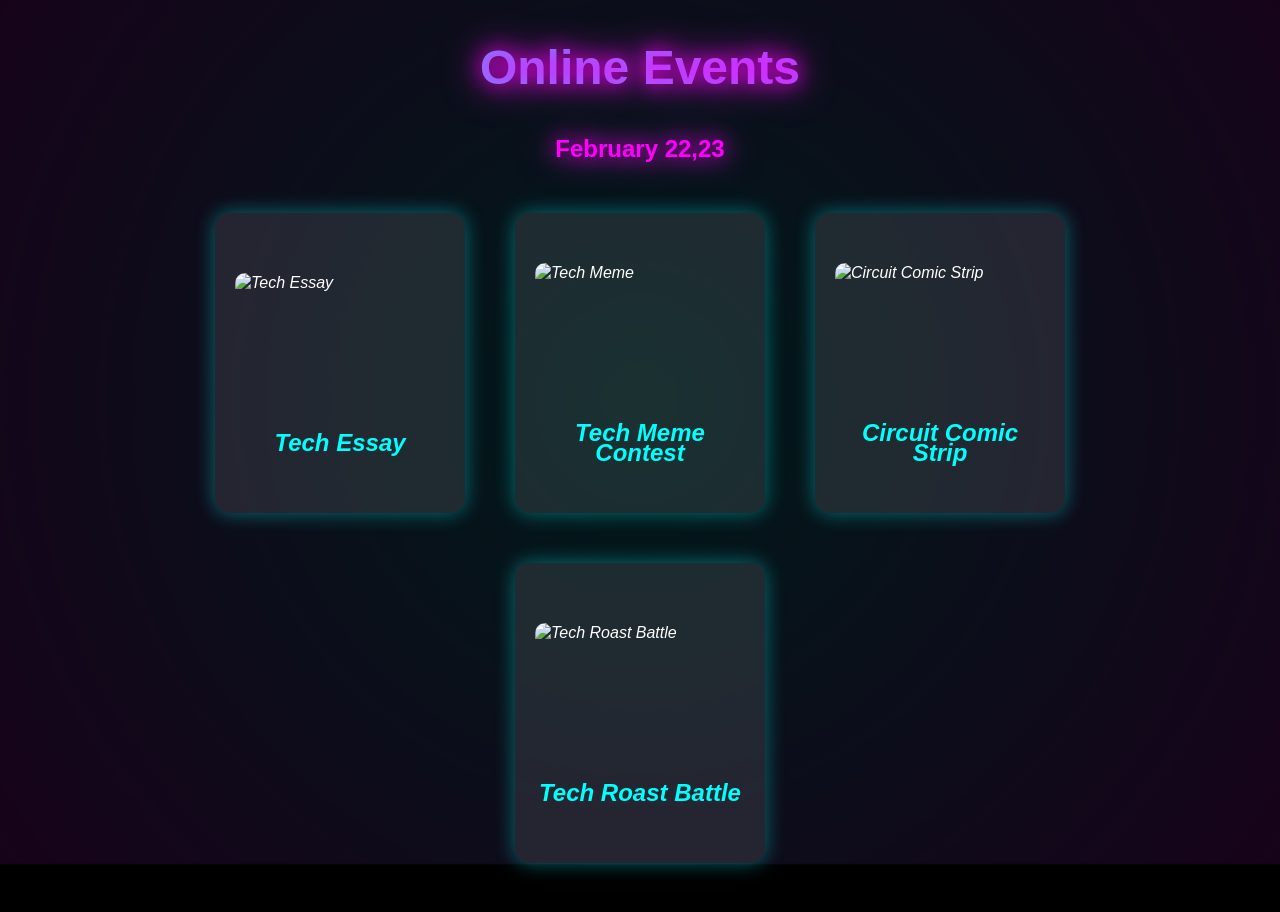
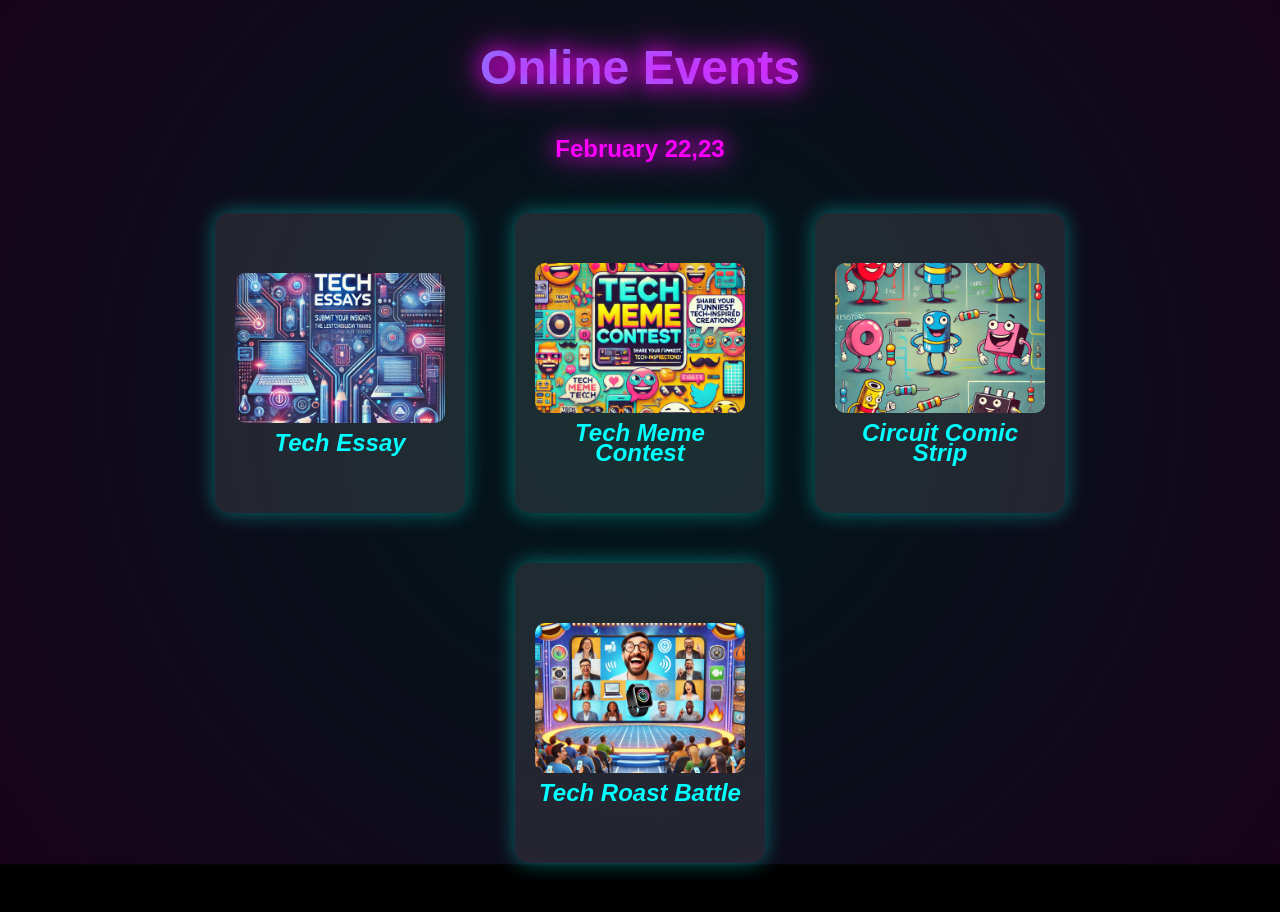
Before and after one commit to sidharthmpillai/Project1, a plain HTML site: page onevents.html in a window 1280 px wide. Drawn offline with Linux system fonts and the light colour scheme.

Commit message:
Update onevents.html

```diff
--- a/onevents.html
+++ b/onevents.html
@@ -205,7 +205,7 @@
     <!-- Preloader -->
     <div class="preloader">
         <div class="preloader-content">
-            <img src="media/CIRCUITNOVA_20250201_231508_0000.png" alt="Loading..." class="shining-logo">
+            <img src="https://raw.githubusercontent.com/sidharthmpillai/Project1/refs/heads/main/CIRCUITNOVA_20250201_231508_0000.png" alt="Loading..." class="shining-logo">
         </div>
     </div>
 
@@ -219,7 +219,7 @@
             <div class="event" onclick="flipCard(this)">
                 <div class="event-inner">
                     <div class="event-front">
-                        <img src="media/Tech essay.webp" alt="Tech Essay">
+                        <img src="https://raw.githubusercontent.com/sidharthmpillai/Project1/refs/heads/main/Tech essay.webp" alt="Tech Essay">
                         <h3>Tech Essay</h3>
                     </div>
                     <div class="event-back">
@@ -232,7 +232,7 @@
             <div class="event" onclick="flipCard(this)">
                 <div class="event-inner">
                     <div class="event-front">
-                        <img src="media/techmeme.webp" alt="Tech Meme">
+                        <img src="https://raw.githubusercontent.com/sidharthmpillai/Project1/refs/heads/main/techmeme.webp" alt="Tech Meme">
                         <h3>Tech Meme Contest</h3>
                     </div>
                     <div class="event-back">
@@ -245,7 +245,7 @@
             <div class="event" onclick="flipCard(this)">
                 <div class="event-inner">
                     <div class="event-front">
-                        <img src="media/comic strip.webp" alt="Circuit Comic Strip">
+                        <img src="https://raw.githubusercontent.com/sidharthmpillai/Project1/refs/heads/main/comic strip.webp" alt="Circuit Comic Strip">
                         <h3>Circuit Comic Strip</h3>
                     </div>
                     <div class="event-back">
@@ -258,7 +258,7 @@
             <div class="event" onclick="flipCard(this)">
                 <div class="event-inner">
                     <div class="event-front">
-                        <img src="media/tech roast.webp" alt="Tech Roast Battle">
+                        <img src="https://raw.githubusercontent.com/sidharthmpillai/Project1/refs/heads/main/tech roast.webp" alt="Tech Roast Battle">
                         <h3>Tech Roast Battle</h3>
                     </div>
                     <div class="event-back">
```
